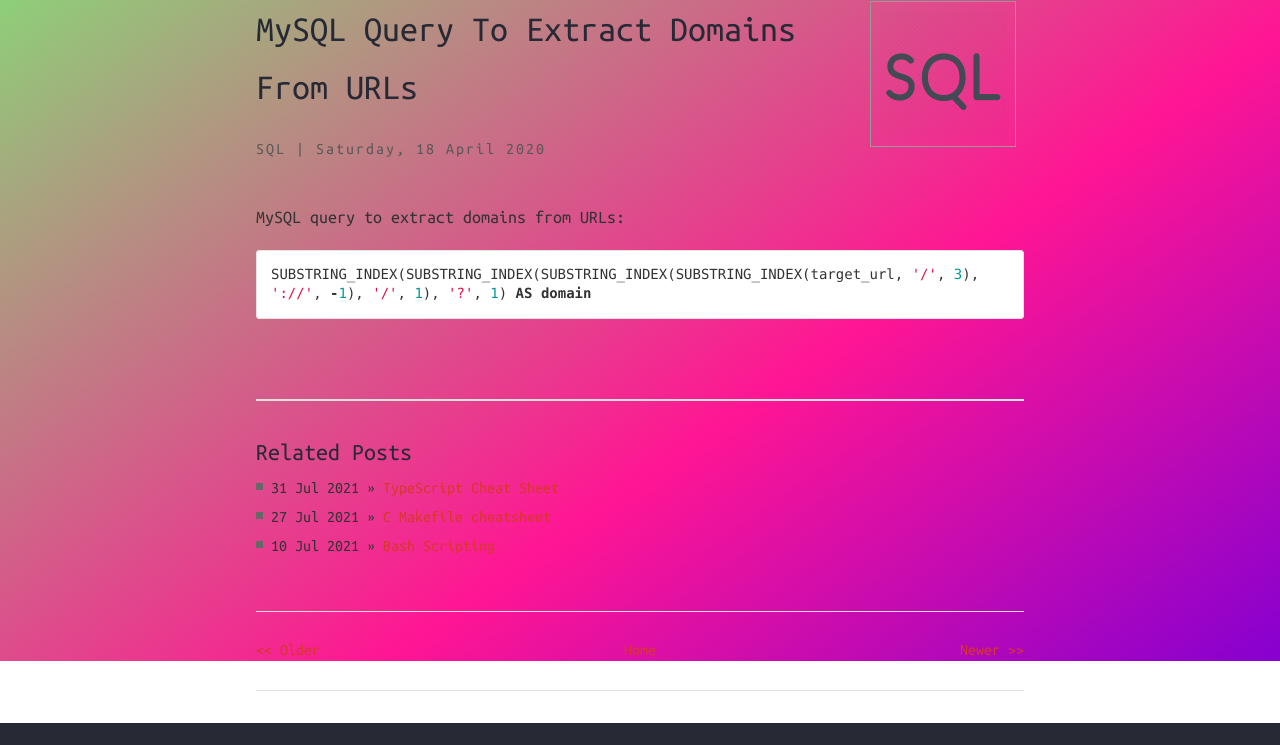
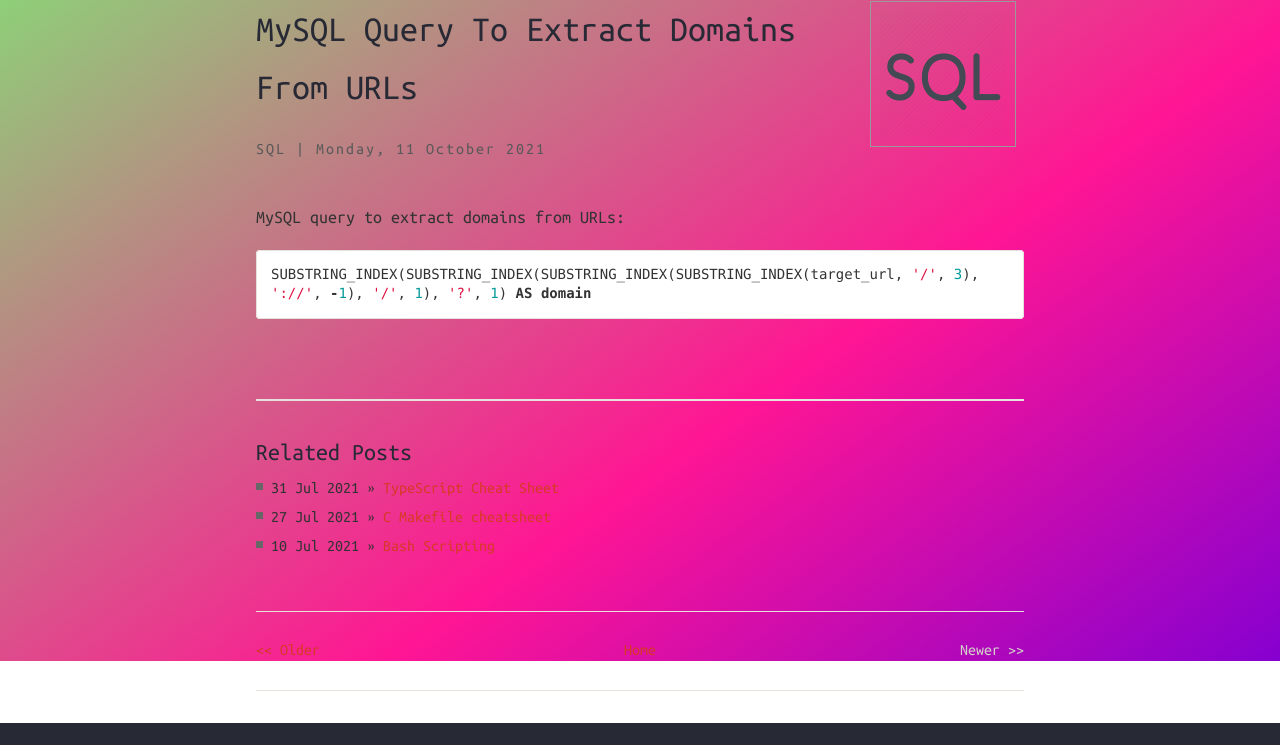
Before and after one commit to andreipall/andreipall.github.io, a Jekyll site: the page built from _posts/2021-10-11-mysql-query-to-extract-domains-from-urls.markdown, in a window 1280 px wide. Shown: the part 239-984 px from the top of the page. Built offline with Jekyll 4.4.1, drawn with Linux system fonts in a browser that asks for light colours; comment, search, counter and statistics services are not loaded.

Commit message:
Update and rename 2021-10-11-mysql.markdown to 2021-10-11-mysql-query-to-extract-domains-from-urls.markdown

```diff
--- a/_posts/2021-10-11-mysql.markdown
+++ b/_posts/2021-10-11-mysql-query-to-extract-domains-from-urls.markdown
@@ -1,7 +1,7 @@
 ---
 layout: post
 title:  "MySQL query to extract domains from URLs"
-date:   2020-04-18 16:53:56
+date:   2021-10-11 16:53:56
 categories: sql
 description: MySQL query to extract domains from URLs
 keywords: [Andrei Pall, blog, freebsd, linux, framework]
```
